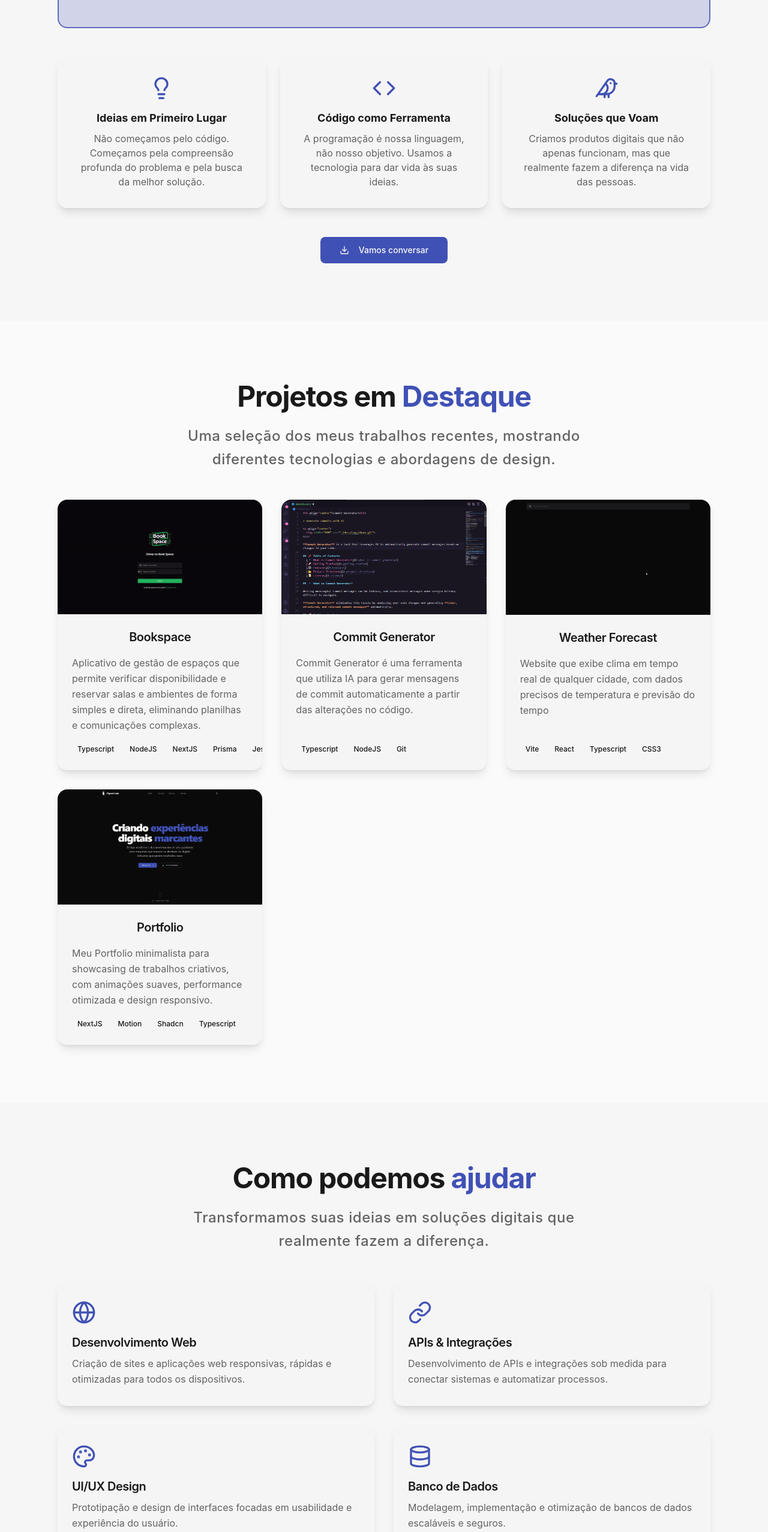
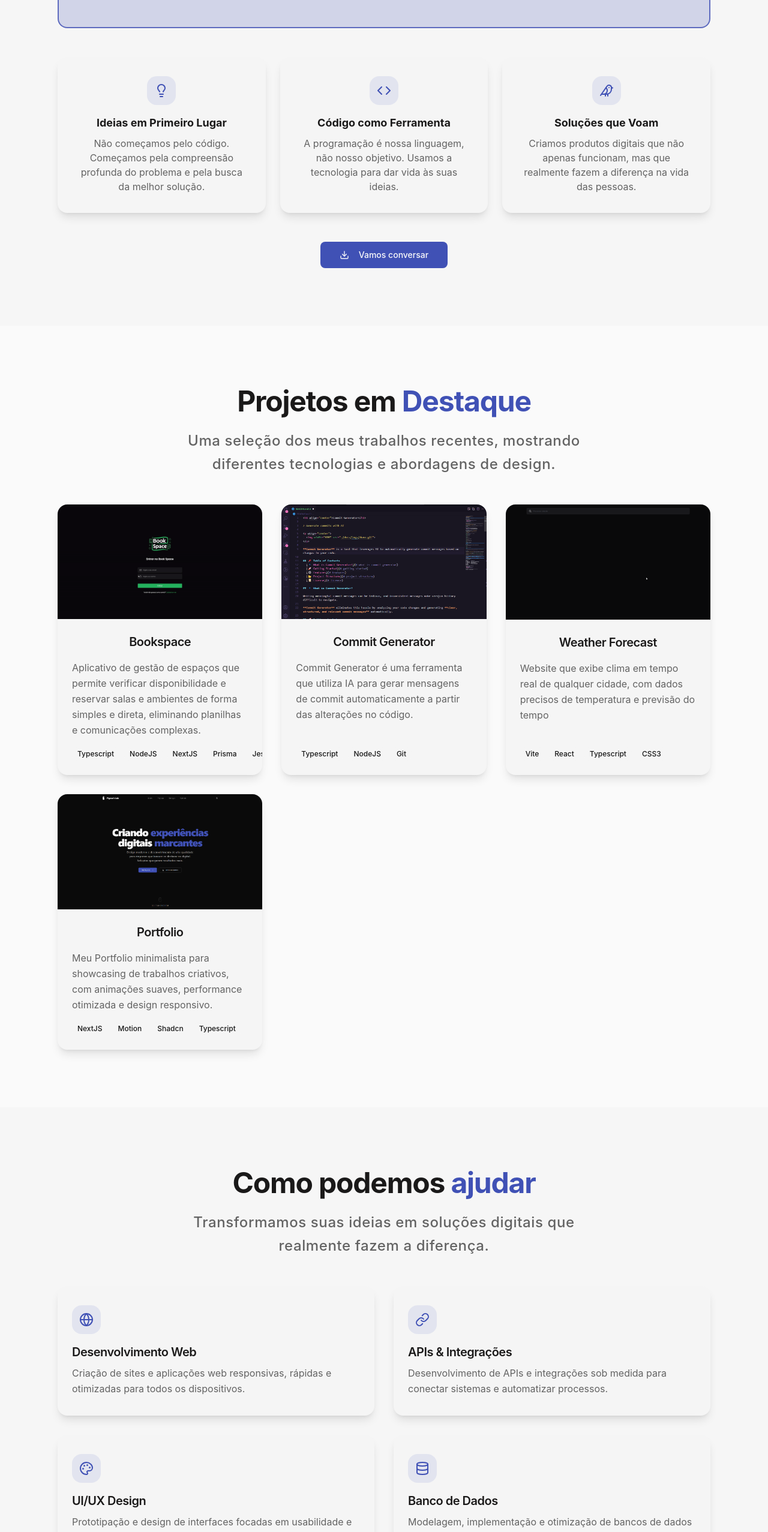
Before and after one commit to JulioC090/portfolio, a Next.js app: page / in a window 1280 px wide. Shown: the part 1380-3934 px from the top of the page at 60% size. Built offline with nearby package versions, Linux system fonts and the light colour scheme.

Commit message:
feat: standardize card icons

```diff
--- /dev/null
+++ b/src/components/IconBox.tsx
@@ -0,0 +1,20 @@
+import { cn } from '@/lib/utils';
+import { Slot } from '@radix-ui/react-slot';
+
+interface IconBoxProps {
+  className?: string;
+  children: React.ReactNode;
+}
+
+export default function IconBox({ className, children }: IconBoxProps) {
+  return (
+    <div
+      className={cn(
+        'w-12 h-12 bg-primary/10 rounded-2xl flex items-center justify-center',
+        className,
+      )}
+    >
+      <Slot className="h-6 w-6 text-primary">{children}</Slot>
+    </div>
+  );
+}
--- a/src/features/sections/components/AboutSection.tsx
+++ b/src/features/sections/components/AboutSection.tsx
@@ -1,5 +1,6 @@
 'use client';
 
+import IconBox from '@/components/IconBox';
 import { Button } from '@/components/ui/button';
 import { navigationMap } from '@/features/navigation/data/navigationItens';
 import HeadLineText from '@/features/sections/components/HeadlineText';
@@ -64,7 +65,9 @@ export default function AboutSection() {
               custom={index}
               variants={itemVariants(shouldReduceMotion)}
             >
-              <card.icon className="h-10 w-10 text-primary mb-4" />
+              <IconBox className="mb-4">
+                <card.icon />
+              </IconBox>
               <h3 className="text-lg font-bold mb-2">{card.title}</h3>
               <p className="text-muted-foreground">{card.description}</p>
             </motion.div>
--- a/src/features/sections/components/ContactQuickLink.tsx
+++ b/src/features/sections/components/ContactQuickLink.tsx
@@ -1,3 +1,4 @@
+import IconBox from '@/components/IconBox';
 import { Button } from '@/components/ui/button';
 import { Card, CardContent } from '@/components/ui/card';
 import { JSX } from 'react';
@@ -13,9 +14,9 @@ export function QuickLink(props: QuickLinkProps) {
   return (
     <Card className="group animate-lift border-0 shadow-lg bg-card hover:scale-105 transition-transform">
       <CardContent className="p-6 text-center">
-        <div className="w-12 h-12 bg-primary/10 rounded-2xl flex items-center justify-center mx-auto mb-4">
-          <props.icon className="h-6 w-6 text-primary" />
-        </div>
+        <IconBox className="mx-auto mb-4">
+          <props.icon />
+        </IconBox>
         <h3 className="text-lg font-semibold mb-2">{props.title}</h3>
         <Button variant="outline" className="focus-ring w-full" asChild>
           <a
--- a/src/features/sections/components/ServicesSection.tsx
+++ b/src/features/sections/components/ServicesSection.tsx
@@ -1,5 +1,6 @@
 'use client';
 
+import IconBox from '@/components/IconBox';
 import { Card, CardContent } from '@/components/ui/card';
 import HeadLineText from '@/features/sections/components/HeadlineText';
 import Section from '@/features/sections/components/Section';
@@ -46,7 +47,9 @@ export default function ServicesSection() {
               >
                 <Card className="group animate-lift overflow-hidden border-0 shadow-lg bg-card h-full w-full flex flex-col hover:scale-105 transition-transform">
                   <CardContent className="px-6 py-8  flex-1 flex flex-col text-left">
-                    <service.icon className="h-10 w-10 text-primary mb-4" />
+                    <IconBox className="mb-4">
+                      <service.icon />
+                    </IconBox>
                     <h3 className="text-xl font-semibold tracking-tight mb-2">
                       {service.title}
                     </h3>
```
